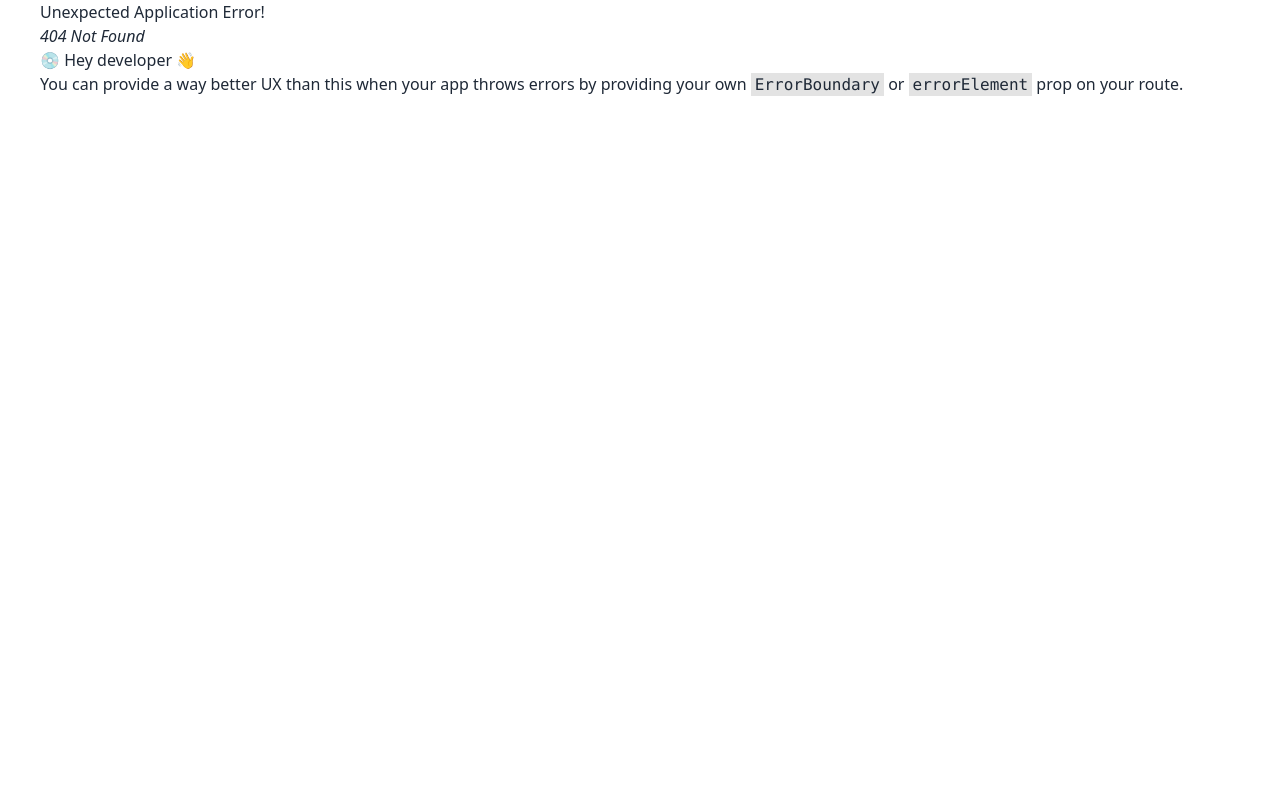
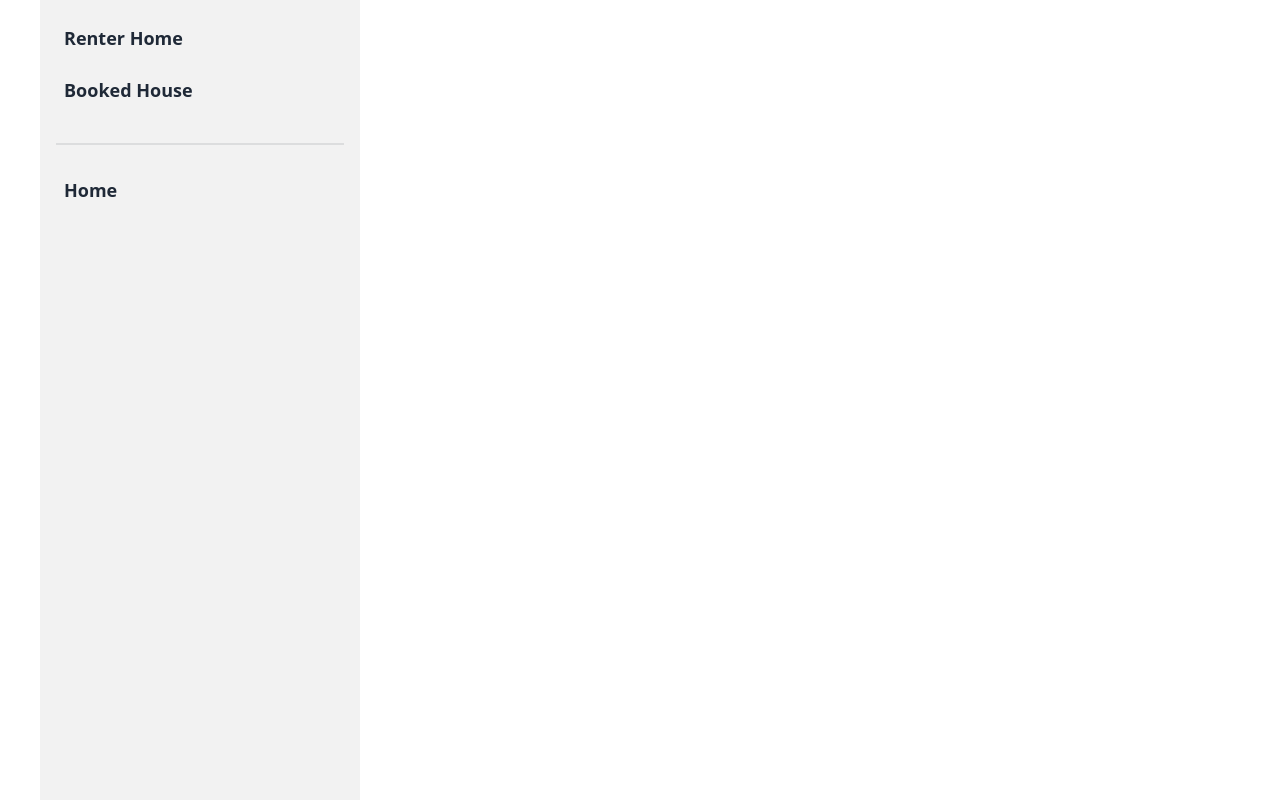
Before and after one commit to mirnatul/house-hunter-mirnatul-task, a React (Vite) app in the folder client/: page /dashboard in a window 1280 px wide. Before the commit this address had no page. Built offline with nearby package versions, Linux system fonts and the light colour scheme.

Commit message:
basic work in dashboard completed

```diff
--- /dev/null
+++ b/client/src/Dashboard/AddNewHouse.jsx
@@ -0,0 +1,11 @@
+import React from 'react';
+
+const AddNewHouse = () => {
+    return (
+        <div>
+            add new house
+        </div>
+    );
+};
+
+export default AddNewHouse;
--- /dev/null
+++ b/client/src/Dashboard/BookedHouse.jsx
@@ -0,0 +1,11 @@
+import React from 'react';
+
+const BookedHouse = () => {
+    return (
+        <div>
+            booked house
+        </div>
+    );
+};
+
+export default BookedHouse;
--- /dev/null
+++ b/client/src/Dashboard/ManageHouse.jsx
@@ -0,0 +1,11 @@
+import React from 'react';
+
+const ManageHouse = () => {
+    return (
+        <div>
+            manage house
+        </div>
+    );
+};
+
+export default ManageHouse;
--- /dev/null
+++ b/client/src/Dashboard/OwnerHome.jsx
@@ -0,0 +1,11 @@
+import React from 'react';
+
+const OwnerHome = () => {
+    return (
+        <div>
+            owner home
+        </div>
+    );
+};
+
+export default OwnerHome;
--- /dev/null
+++ b/client/src/Dashboard/RenterHome.jsx
@@ -0,0 +1,11 @@
+import React from 'react';
+
+const RenterHome = () => {
+    return (
+        <div>
+            renter home
+        </div>
+    );
+};
+
+export default RenterHome;
--- a/client/src/Layout/Dashboard.jsx
+++ b/client/src/Layout/Dashboard.jsx
@@ -1,9 +1,42 @@
 import React from 'react';
+import userHook from '../hooks/userHook';
+import { Link, Outlet } from 'react-router-dom'
 
 const Dashboard = () => {
+    const [user] = userHook();
     return (
         <div>
+            <div className="drawer lg:drawer-open">
+                <input id="my-drawer-2" type="checkbox" className="drawer-toggle" />
+                <div className="drawer-content flex flex-col items-center justify-center">
+                    {/* Page content here */}
+                    <label htmlFor="my-drawer-2" className="btn btn-primary drawer-button lg:hidden">Open drawer</label>
+                    <Outlet></Outlet>
 
+                </div>
+                <div className="drawer-side">
+                    <label htmlFor="my-drawer-2" aria-label="close sidebar" className="drawer-overlay"></label>
+                    {
+                        user?.role === 'owner' ?
+                            <ul className="menu p-4 w-80 min-h-full bg-base-200 text-base-content">
+                                {/* Sidebar content here */}
+                                <Link to='/dashboard/ownerhome' className='font-semibold text-lg mb-2 hover:bg-slate-200 p-2'><a>Owner Home</a></Link>
+                                <Link to='/dashboard/managehouse' className='font-semibold text-lg mb-2 hover:bg-slate-200 p-2'><a>Manage House</a></Link>
+                                <Link to='/dashboard/addnewhouse' className='font-semibold text-lg mb-2 hover:bg-slate-200 p-2'><a>Add New House</a></Link>
+                                <div className='divider'></div>
+                                <Link className='font-semibold text-lg mb-2 hover:bg-slate-200 p-2' to='/'><a>Home</a></Link>
+                            </ul>
+                            :
+                            <ul className="menu p-4 w-80 min-h-full bg-base-200 text-base-content">
+                                {/* Sidebar content here */}
+                                <Link to='/dashboard/renterhome' className='font-semibold text-lg mb-2 hover:bg-slate-200 p-2'><a>Renter Home</a></Link>
+                                <Link to='/dashboard/bookedhouse' className='font-semibold text-lg mb-2 hover:bg-slate-200 p-2'><a>Booked House</a></Link>
+                                <div className='divider'></div>
+                                <Link className='font-semibold text-lg mb-2 hover:bg-slate-200 p-2' to='/'><a>Home</a></Link>
+                            </ul>
+                    }
+                </div>
+            </div>
         </div>
     );
 };
--- a/client/src/pages/Login/Login.jsx
+++ b/client/src/pages/Login/Login.jsx
@@ -25,10 +25,16 @@ const Login = () => {
                     alert(data.message)
                 }
                 else {
-                    console.log(data);
+                    // console.log(data);
                     const userJson = JSON.stringify(data);
                     localStorage.setItem("user", userJson);
-                    navigate('/')
+
+                    if (data.role === 'owner') {
+                        navigate('/dashboard/ownerhome')
+                    }
+                    else {
+                        navigate('/dashboard/renterhome')
+                    }
                 }
             })
     }
@@ -53,6 +59,7 @@ const Login = () => {
                                 <input {...register("password", { required: true })} type="password" placeholder="Enter your password..." className="input input-bordered" required />
                             </div>
                             <input className='btn btn-success mt-6' type="submit" value="Login" />
+                            <p>New? <Link to='/register' className='font-bold text-blue-500'>Register</Link></p>
                             <Link to='/' className='btn btn-primary'>Go to Home</Link>
                         </form>
                     </div>
--- a/client/src/pages/Register/Register.jsx
+++ b/client/src/pages/Register/Register.jsx
@@ -1,6 +1,6 @@
 import React from 'react';
 import { useForm } from "react-hook-form"
-import { useNavigate } from "react-router-dom"
+import { useNavigate, Link } from "react-router-dom"
 // import { IoChevronUpSharp } from "react-icons/io5";
 
 const Register = () => {
@@ -32,8 +32,13 @@ const Register = () => {
                     alert("user created successfully")
                     const userJson = JSON.stringify(userInput);
                     localStorage.setItem("user", userJson);
-                    navigate(1)
-                    navigate('/')
+                    // navigate(1)
+                    if (userInput.role === 'owner') {
+                        navigate('/dashboard/ownerhome')
+                    }
+                    else {
+                        navigate('/dashboard/renterhome')
+                    }
                 }
                 else {
                     alert(data.message)
@@ -96,6 +101,8 @@ const Register = () => {
                                 }
                             </div>
                             <input className='btn btn-success mt-6' type="submit" value="Register" />
+                            <p>Already have an account? <Link to='/login' className='font-bold text-blue-500'>Login</Link></p>
+                            <Link to='/' className='btn btn-primary'>Go to Home</Link>
                         </form>
                     </div>
                 </div>
--- a/client/src/shared/Navbar.jsx
+++ b/client/src/shared/Navbar.jsx
@@ -18,6 +18,7 @@ const Navbar = () => {
 
     const navOptions = <>
         <Link to="/"><a>Home</a></Link>
+        <Link className='ml-5' to="/dashboard"><a>Dashboard</a></Link>
     </>
 
     return (
@@ -32,7 +33,7 @@ const Navbar = () => {
                             {navOptions}
                         </ul>
                     </div>
-                    <a className="btn btn-ghost text-xl">daisyUI</a>
+                    <a className="btn btn-ghost text-xl">House Hunter</a>
                 </div>
                 <div className="navbar-center hidden lg:flex">
                     <ul className="menu menu-horizontal px-1">
```
Also changed, not shown: client/src/Routes/Router.jsx (+32 -0 lines).
